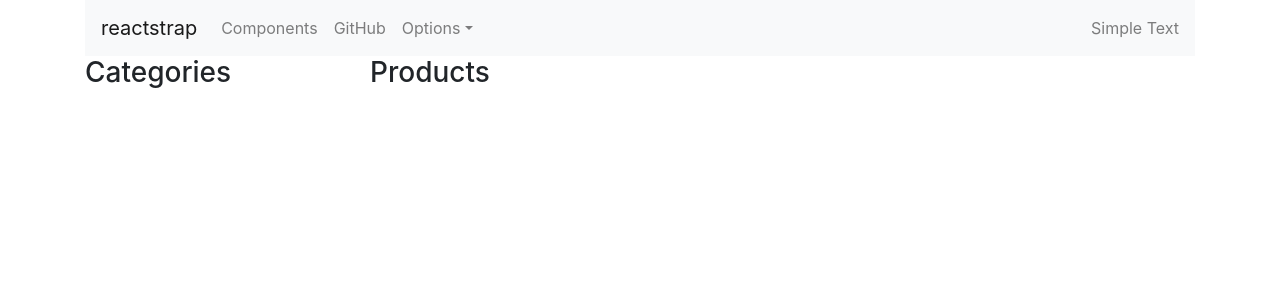
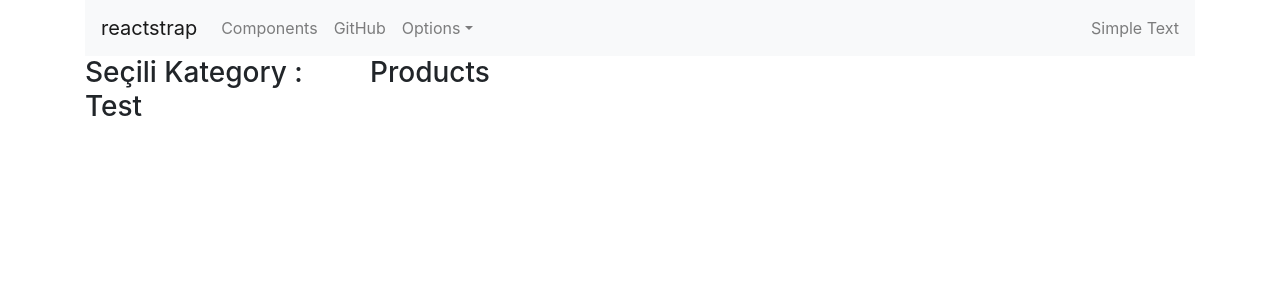
Before and after one commit to mehmteke/react-redux, a React (Create React App) app: page / in a window 1280 px wide. Shown: the top 300 px of the page. Built offline with nearby package versions, Linux system fonts and the light colour scheme.

Commit message:
Component ile Reducer arasında bağlantıyı sağlamak. (connect)

```diff
--- a/src/components/categories/CategoryList.js
+++ b/src/components/categories/CategoryList.js
@@ -1,11 +1,21 @@
 import React, { Component } from 'react'
+import {connect} from 'react-redux';
 
-export default class CategoryList extends Component {
+ class CategoryList extends Component {
     render() {
-        return (
+                return (
             <div>
-                <h3>Categories</h3>
+                <h3>Seçili Kategory : {this.props.currentCategory}</h3>
             </div>
         )
     }
 }
+
+
+function mapStateToProps(state){
+   return {
+       currentCategory : state.changeCategoryReducer
+   }
+}
+
+export default connect(mapStateToProps)(CategoryList)
--- a/src/redux/reducers/initialState.js
+++ b/src/redux/reducers/initialState.js
@@ -1,3 +1,3 @@
 export default {
-    currentCategory : {}
+    currentCategory : "Test"
 }
```
